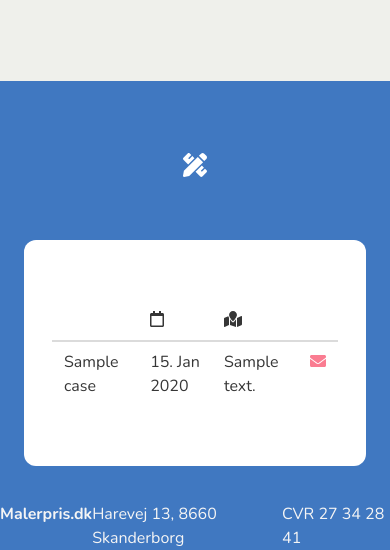
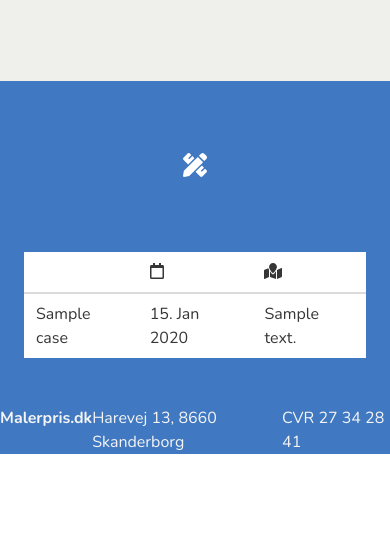
Before and after one commit to nymann/malerpris.dk, a Flask app: template project/site/templates/site/index.html in a window 390 px wide. Shown: the part 722-1272 px from the top of the page. After the commit the page ends 1176 px from the top, so only its background shows below. Run offline with Flask 2, Linux system fonts and the light colour scheme; the template is opened without the code that fills it: most values are stand-ins (such as "Sample title", 1, 10 or a date in 2020); some libraries are stand-ins or nearby versions.

Commit message:
Table is now mobile friendly.

```diff
--- a/project/site/templates/site/index.html
+++ b/project/site/templates/site/index.html
@@ -52,15 +52,14 @@
         </div>
         <div class="container">
             <div class="box">
-                <div class="columns">
-                    <div class="column is-centered">
+                <div class="table-container is-centered">
                     <table class="table is-responsive is-fullwidth" id="cases">
                         <thead>
                         <tr>
                             <th>{{ _("Case name") }}</th>
-                                <th><i class="far fa-calendar"></i> {{ _("Date") }}</th>
-                                <th><i class="fas fa-map-marked"></i> {{ _("Address") }}</th>
-                                <th style="width: 40px;">{{ _("Mail") }}</th>
+                            <th class="no-wrap"><i class="far fa-calendar"></i> {{ _("Date") }}</th>
+                            <th class="no-wrap"><i class="fas fa-map-marked"></i> {{ _("Address") }}</th>
+                            <th class="is-hidden-mobile">{{ _("Mail") }}</th>
                         </tr>
                         </thead>
                         <tbody>
@@ -69,7 +68,7 @@
                                 <td>{{ case.name }}</td>
                                 <td>{{ case.date.strftime("%d. %b %Y") }}</td>
                                 <td>{{ case.address }}</td>
-                                    <td>
+                                <td class="is-hidden-mobile">
                                     <a href="mailto:rene@malerpris.dk?subject={{ case.name }}">
                                         <i class="fas fa-envelope"></i>
                                     </a>
@@ -82,6 +81,5 @@
                 </div>
             </div>
         </div>
-        </div>
     </section>
 {% endblock %}
--- a/project/static/css/style.css
+++ b/project/static/css/style.css
@@ -192,3 +192,7 @@
     display: flex;
     justify-content: center;
 }
+
+.no-wrap {
+    white-space: nowrap;
+}
```
Lines whose indentation alone changed are shown as unchanged.
